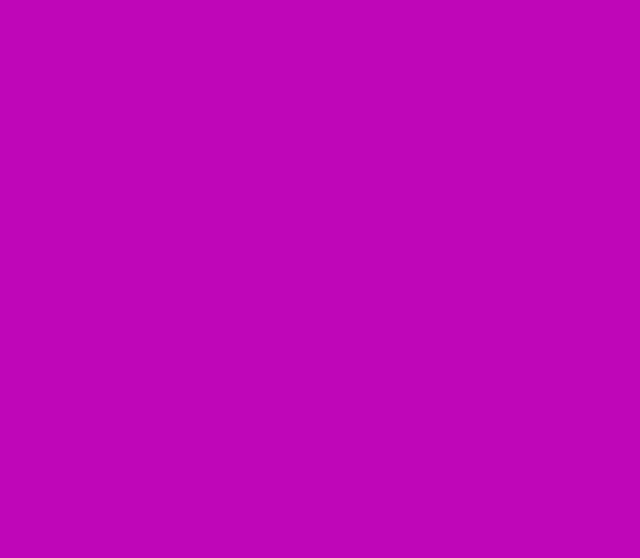
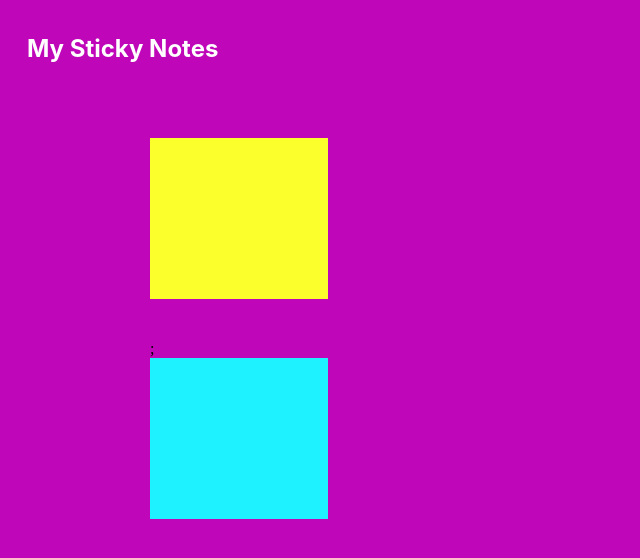
Before and after one commit to marinaongithub/sticky-notes-frontend-friday, a React (Create React App) app in the folder sticky-notes/: page / in a window 1280 px wide. Shown: the top 558 px of the page, without its empty margins (0-640 px from the left). Built offline with nearby package versions, Linux system fonts and the light colour scheme.

Commit message:
Added + styled sticky notes component

```diff
--- a/sticky-notes/public/index.html
+++ b/sticky-notes/public/index.html
@@ -31,5 +31,6 @@
     <div id="root"></div>
 
 
+
   </body>
 </html>
--- a/sticky-notes/src/App.css
+++ b/sticky-notes/src/App.css
@@ -1,13 +1,43 @@
 .App {
-  text-align: center;
+  /* text-align: center; */
+  box-sizing: border-box;
   background-color: #BF06B8;
   min-height: 100vh;
 }
 
-.App-logo {
+h1 {
+  /* width: 177px;
+  height: 29px; */
+  margin: 0;
+  padding-left: 27px;
+  padding-top: 34px;
+  color:#FFFFFF;
+  font-family: 'Inter';
+  font-style: normal;
+  font-weight: 700;
+  font-size: 24px;
+  line-height: 29px;
+}
+
+.notesArea {
+  position: absolute;
+  top: 138px;
+  left: 36px;
+
+  /* flex-wrap: wrap; */
+}
+
+@media screen and (min-width: 611px) {
+  .notesArea {
+    left: 150px;
+  }
+}
+
+
+/* .App-logo {
   height: 40vmin;
   pointer-events: none;
-}
+} */
 
 /* @media (prefers-reduced-motion: no-preference) {
   .App-logo {
@@ -28,11 +58,11 @@
   color: #61dafb;
 }
 
-@keyframes App-logo-spin {
+/* @keyframes App-logo-spin {
   from {
     transform: rotate(0deg);
   }
   to {
     transform: rotate(360deg);
   }
-}
+} */
--- a/sticky-notes/src/App.js
+++ b/sticky-notes/src/App.js
@@ -1,9 +1,17 @@
 // import logo from './logo.svg';
 import './App.css';
+import StickyNote from './stickyNote/StickyNote';
 
 function App() {
   return (
     <div className="App">
+      <h1>My Sticky Notes</h1>
+      <div className="notesArea">
+      <StickyNote color="#FBFF2B"></StickyNote>;
+      <StickyNote color="#1EF1FF"></StickyNote>;
+    </div>
+
+
       {/* <header className="App-header">
         <img src={logo} className="App-logo" alt="logo" />
         <p>
--- a/sticky-notes/src/index.css
+++ b/sticky-notes/src/index.css
@@ -1,10 +1,10 @@
 body {
   margin: 0;
-  font-family: -apple-system, BlinkMacSystemFont, 'Segoe UI', 'Roboto', 'Oxygen',
+  /* font-family: -apple-system, BlinkMacSystemFont, 'Segoe UI', 'Roboto', 'Oxygen',
     'Ubuntu', 'Cantarell', 'Fira Sans', 'Droid Sans', 'Helvetica Neue',
     sans-serif;
   -webkit-font-smoothing: antialiased;
-  -moz-osx-font-smoothing: grayscale;
+  -moz-osx-font-smoothing: grayscale; */
 
 }
 
--- /dev/null
+++ b/sticky-notes/src/stickyNote/StickyNote.js
@@ -0,0 +1,11 @@
+import React from 'react'
+import "./stickyNote.css";
+
+function StickyNote(props) {
+  return (
+    <div className="notes" style={{backgroundColor:props.color}}>
+    </div>
+  )
+}
+
+export default StickyNote
--- /dev/null
+++ b/sticky-notes/src/stickyNote/stickyNote.css
@@ -0,0 +1,6 @@
+.notes {
+    width: 178px;
+    height: 161px;
+    margin-right: 50px;
+    margin-bottom: 41px;
+}
```
